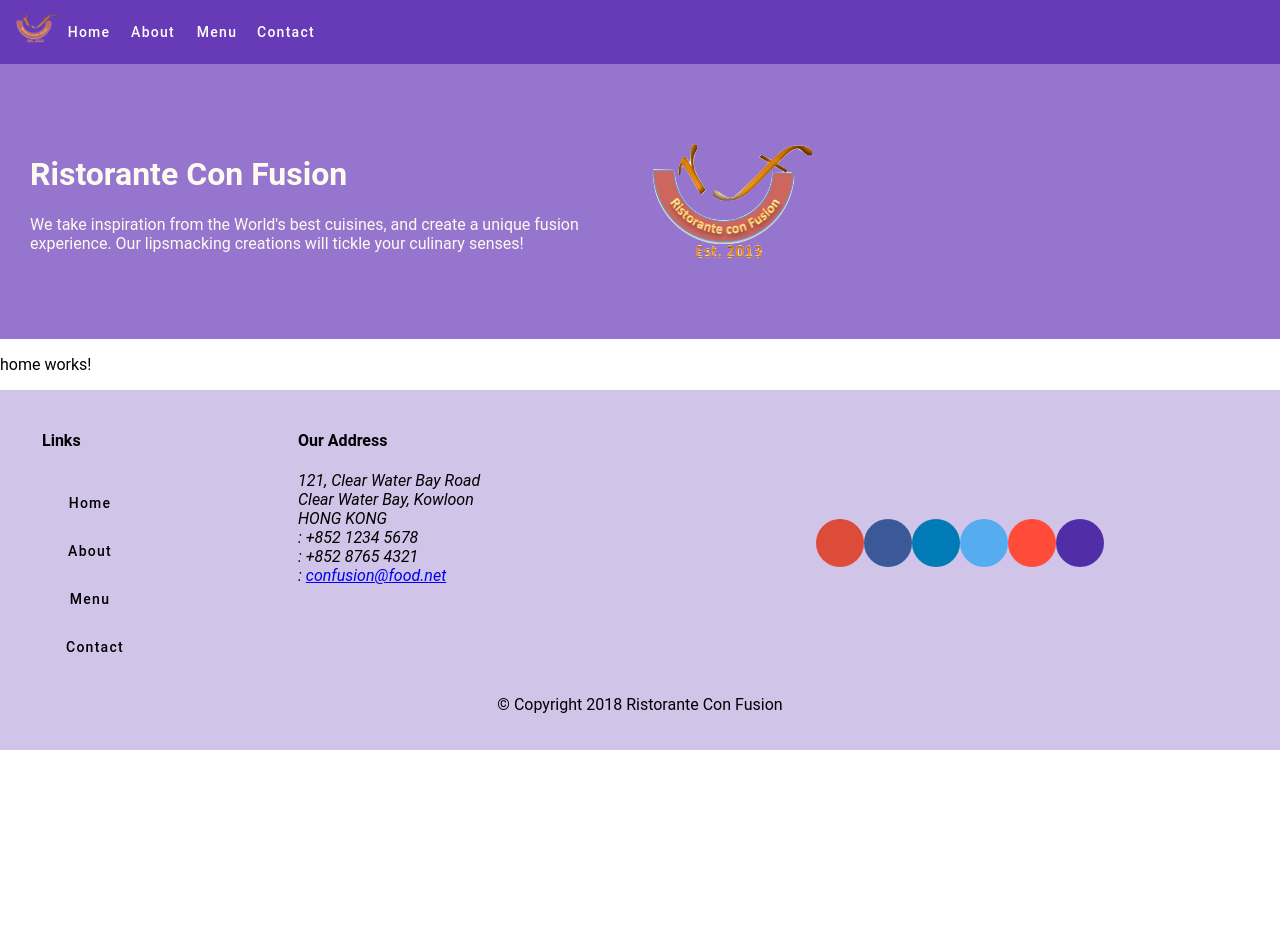
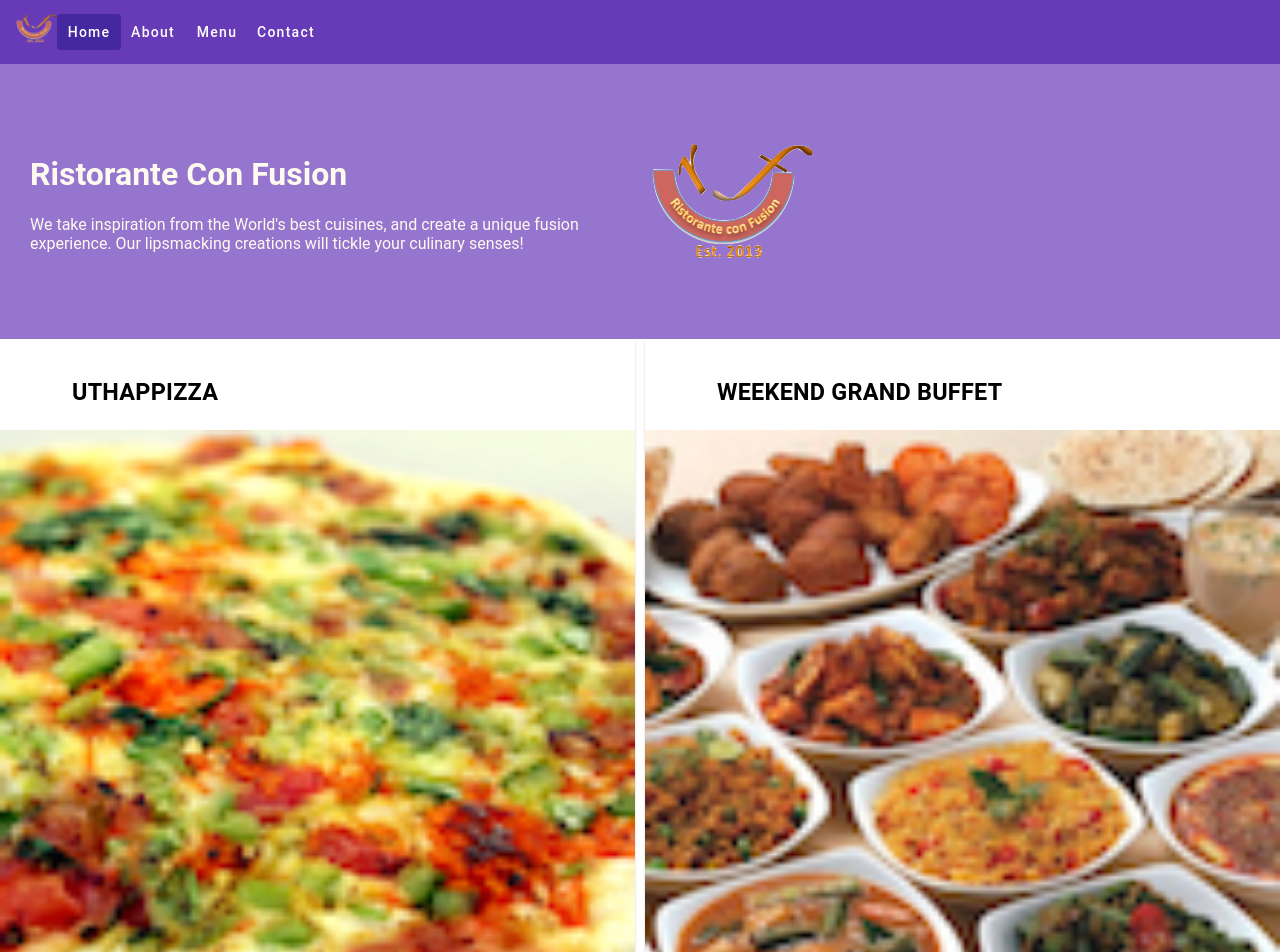
Before and after one commit to m-sounak/angularConfusion, an Angular app: page /home in a window 1280 px wide. Shown: the top 952 px of the page. Before the commit the page ends 800 px from the top, so only its background shows below. Built offline with nearby package versions, Linux system fonts and the light colour scheme.

Commit message:
Single Page Applications

```diff
--- a/src/app/app-routing/routes.ts
+++ b/src/app/app-routing/routes.ts
@@ -9,5 +9,6 @@
 export const routes: Routes = [
   { path: 'home', component: HomeComponent },
   { path: 'menu', component: MenuComponent },
+  { path: 'contactus', component: ContactComponent },
   { path: '', redirectTo: '/home', pathMatch: 'full' },
 ];
--- a/src/app/app.module.ts
+++ b/src/app/app.module.ts
@@ -21,6 +21,7 @@
 import { ContactComponent } from './contact/contact.component';
 import { AppRoutingModule } from './app-routing/app-routing.module';
 import { DishService } from './services/dish.service';
+import { PromotionService } from './services/promotion.service';
 
 @NgModule({
   declarations: [
@@ -44,7 +45,7 @@
     MatCardModule,
     MatButtonModule,
   ],
-  providers: [DishService],
+  providers: [DishService, PromotionService],
   bootstrap: [AppComponent],
 })
 export class AppModule {}
--- a/src/app/contact/contact.component.html
+++ b/src/app/contact/contact.component.html
@@ -1 +1,39 @@
-<p>contact works!</p>
+<div class="container" fxLayout="column" fxLayoutGap="10px">
+  <div fxFlex>
+    <div>
+      <h3>Contact Us</h3>
+      <hr />
+    </div>
+  </div>
+
+  <div fxFlex>
+    <h3>Location Information</h3>
+    <div fxLayout="column" fxLayout.gt-sm="row">
+      <div fxFlex="50" fxFlexOffset="20px">
+        <h4>Our Address</h4>
+        <address>
+          121, Clear Water Bay Road<br />
+          Clear Water Bay, Kowloon<br />
+          HONG KONG<br />
+          <i class="fa fa-phone"></i>: +852 1234 5678<br />
+          <i class="fa fa-fax"></i>: +852 8765 4321<br />
+          <i class="fa fa-envelope"></i>:
+          <a href="mailto:confusion@food.net">confusion@food.net</a>
+        </address>
+        <p></p>
+        <div>
+          <a mat-raised-button href="tel:+85212345678"
+            ><i class="fa fa-phone"></i> Call</a
+          >
+          <a mat-raised-button><i class="fa fa-skype"></i> Skype</a>
+          <a mat-raised-button href="mailto:confusion@food.net"
+            ><i class="fa fa-envelope-o"></i> Email</a
+          >
+        </div>
+      </div>
+      <div fxFlex="40">
+        <h4>Map of our Location</h4>
+      </div>
+    </div>
+  </div>
+</div>
--- a/src/app/header/header.component.html
+++ b/src/app/header/header.component.html
@@ -1,15 +1,15 @@
 <mat-toolbar color="primary">
   <span><img src="/assets/images/logo.png" height="30" width="41" /></span>
-  <a mat-button routerLink="/home"
+  <a mat-button routerLink="/home" routerLinkActive="active"
     ><span class="fa fa-home fa-lg"></span> Home</a
   >
-  <a mat-button routerLink="/about"
+  <a mat-button routerLink="/about" routerLinkActive="active"
     ><span class="fa fa-info fa-lg"></span> About</a
   >
-  <a mat-button routerLink="/menu"
+  <a mat-button routerLink="/menu" routerLinkActive="active"
     ><span class="fa fa-list fa-lg"></span> Menu</a
   >
-  <a mat-button routerLink="/contact"
+  <a mat-button routerLink="/contactus" routerLinkActive="active"
     ><span class="fa fa-address-card fa-lg"></span> Contact</a
   >
 </mat-toolbar>
--- a/src/app/header/header.component.scss
+++ b/src/app/header/header.component.scss
@@ -2,6 +2,7 @@
 $background-dark: #512da8;
 $background-light: #9575cd;
 $background-pale: #d1c4e9;
+$background-moredark: #4527a0;
 
 @mixin zero-margin($pad-up-down, $pad-left-right) {
   margin: 0px auto;
@@ -14,3 +15,7 @@
   color: floralwhite;
   min-height: 150px;
 }
+
+.active {
+  background: $background-moredark;
+}
--- a/src/app/home/home.component.html
+++ b/src/app/home/home.component.html
@@ -1 +1,38 @@
-<p>home works!</p>
+<div
+  class="container"
+  fxLayout="row"
+  fxLayout.sm="column"
+  fxLayout.xs="column"
+  fxLayoutAlign.gt-md="space-around center"
+  fxLayoutGap="10px"
+>
+  <mat-card *ngIf="dish" fxFlex>
+    <mat-card-header>
+      <div mat-card-avatar></div>
+      <mat-card-title>
+        <h3>{{ dish.name | uppercase }}</h3>
+      </mat-card-title>
+    </mat-card-header>
+    <img mat-card-image src="{{ dish.image }}" alt="{{ dish.name }}" />
+    <mat-card-content>
+      <p>{{ dish.description }}</p>
+    </mat-card-content>
+  </mat-card>
+
+  <mat-card *ngIf="promotion" fxFlex>
+    <mat-card-header>
+      <div mat-card-avatar></div>
+      <mat-card-title>
+        <h3>{{ promotion.name | uppercase }}</h3>
+      </mat-card-title>
+    </mat-card-header>
+    <img
+      mat-card-image
+      src="{{ promotion.image }}"
+      alt="{{ promotion.name }}"
+    />
+    <mat-card-content>
+      <p>{{ promotion.description }}</p>
+    </mat-card-content>
+  </mat-card>
+</div>
--- a/src/app/home/home.component.ts
+++ b/src/app/home/home.component.ts
@@ -1,10 +1,25 @@
-import { Component } from '@angular/core';
+import { Component, OnInit } from '@angular/core';
+import { Dish } from '../shared/dish';
+import { DishService } from '../services/dish.service';
+import { Promotion } from '../shared/promotion';
+import { PromotionService } from '../services/promotion.service';
 
 @Component({
   selector: 'app-home',
   templateUrl: './home.component.html',
-  styleUrls: ['./home.component.scss']
+  styleUrls: ['./home.component.scss'],
 })
-export class HomeComponent {
+export class HomeComponent implements OnInit {
+  dish: Dish;
+  promotion: Promotion;
 
+  constructor(
+    private dishService: DishService,
+    private promotionService: PromotionService
+  ) {}
+
+  ngOnInit(): void {
+    this.dish = this.dishService.getFeaturedDish();
+    this.promotion = this.promotionService.getFeaturedPromotion();
+  }
 }
--- a/src/app/services/dish.service.ts
+++ b/src/app/services/dish.service.ts
@@ -11,4 +11,14 @@
   getDishes(): Dish[] {
     return DISHES;
   }
+
+  getDish(id: string): Dish {
+    return DISHES.filter((dish) => {
+      dish.id === id;
+    })[0];
+  }
+
+  getFeaturedDish(): Dish {
+    return DISHES.filter((dish) => dish.featured)[0];
+  }
 }
--- /dev/null
+++ b/src/app/services/promotion.service.ts
@@ -0,0 +1,24 @@
+import { Injectable } from '@angular/core';
+import { Promotion } from '../shared/promotion';
+import { PROMOTIONS } from '../shared/promotions';
+
+@Injectable({
+  providedIn: 'root',
+})
+export class PromotionService {
+  constructor() {}
+
+  getPromotions(): Promotion[] {
+    return PROMOTIONS;
+  }
+
+  getPromotion(id: string): Promotion {
+    return PROMOTIONS.filter((promo) => {
+      promo.id === id;
+    })[0];
+  }
+
+  getFeaturedPromotion(): Promotion {
+    return PROMOTIONS.filter((promo) => promo.featured)[0];
+  }
+}
--- /dev/null
+++ b/src/app/shared/promotion.ts
@@ -0,0 +1,9 @@
+export class Promotion {
+  id: string;
+  name: string;
+  image: string;
+  label: string;
+  price: string;
+  featured: boolean;
+  description: string;
+}
--- /dev/null
+++ b/src/app/shared/promotions.ts
@@ -0,0 +1,15 @@
+import { Promotion } from './promotion';
+
+export const PROMOTIONS: Promotion[] = [
+  {
+    id: '0',
+    name: 'Weekend Grand Buffet',
+    image: '/assets/images/buffet.png',
+    label: 'New',
+    price: '19.99',
+    featured: true,
+    // tslint:disable-next-line:max-line-length
+    description:
+      'Featuring mouthwatering combinations with a choice of five different salads, six enticing appetizers, six main entrees and five choicest desserts. Free flowing bubbly and soft drinks. All for just $19.99 per person',
+  },
+];
```
Also changed, not shown: instructions.txt, 1 other file (tests, documents, lock files or other folders).
